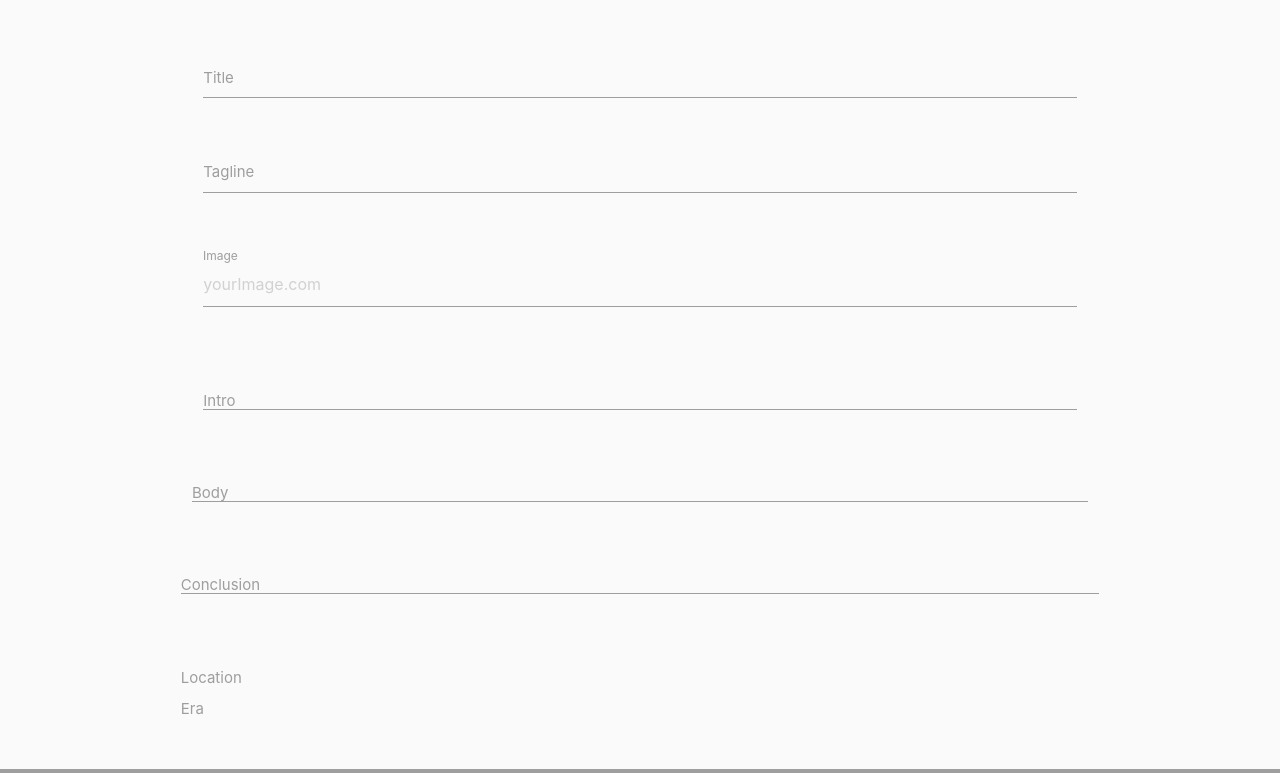
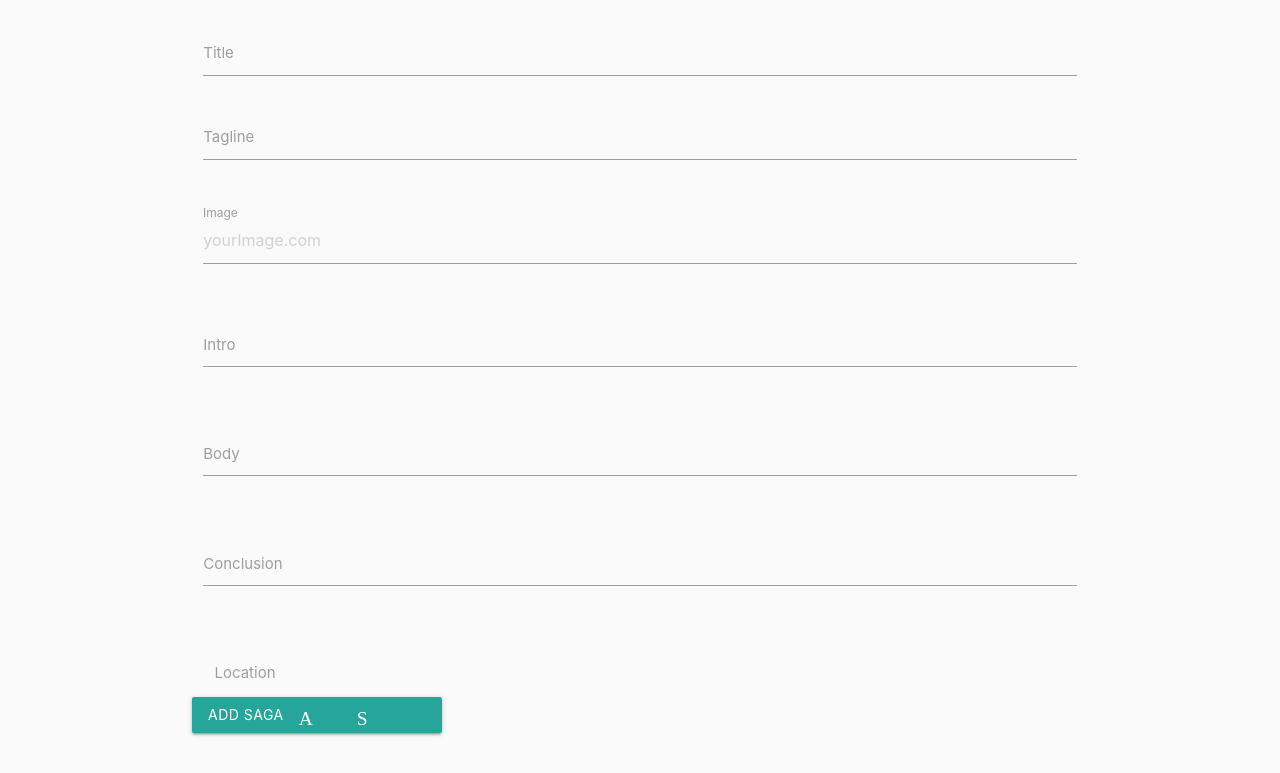
Before and after one commit to isntlee/Sagacity, a Flask app: page /add_saga in a window 1280 px wide. Shown: the part 2640-3413 px from the top of the page. Run offline with Flask 2, Linux system fonts and the light colour scheme; some libraries are stand-ins or nearby versions.

Commit message:
Finetuning addSaga

```diff
--- a/app.py
+++ b/app.py
@@ -28,10 +28,17 @@ def get_sagas():
 
 @app.route('/add_saga')
 def add_saga():
-    return render_template('addSaga.html')
+    return render_template('addSaga.html', )
+
+
+@app.route('/insert_saga', methods=['POST'])
+def insert_saga():
+    sagas = list(saga.find())
+    sagas.insert_one(request.form.to_dict())
+    return redirect(url_for('get_sagas'))
 
 
 if __name__ == '__main__':
     app.run(host=os.environ.get('IP'),
             port=int(os.environ.get('PORT')),
-            debug=False)
+            debug=True)
--- a/templates/addSaga.html
+++ b/templates/addSaga.html
@@ -1,9 +1,9 @@
 {% extends 'base.html' %}
 {% block content %}
-<h3>Add Saga<h3>
+<h3>Add Saga</h3>
 
 <div class="row">
-    <form action="" method="POST" class="col s12">
+    <form action="{{ url_for('insert_saga') }}" method="POST" class="col s12">
       <div class="row">
         <div class="input-field col s12">
           <input id="sagaTitle" type="text" class="validate">
@@ -26,15 +26,18 @@
             <textarea id="Intro" class="materialize-textarea" data-length="120"></textarea>
             <label for="intro">Intro</label>
             </div>
+        </div>
         <div class="row">
             <div class="input-field col s12">
             <textarea id="Body" class="materialize-textarea" data-length="120"></textarea>
             <label for="intro">Body</label>
             </div>
+        </div>
         <div class="row">
             <div class="input-field col s12">
             <textarea id="Conclusion" class="materialize-textarea" data-length="120"></textarea>
             <label for="intro">Conclusion</label>
+            </div>
         </div>
         <div class="input-field col s12">
             <select>
@@ -54,6 +57,10 @@
             </select>
             <label>Era</label>
         </div>
+        <div class="row">
+            <button class="btn waves-effect waves-light" type="submit" name="action">Add Saga
+                <i class="material-icons right">Add Saga</i>
+             </button>
     </form>
 </div>
 {% endblock %}
--- a/templates/saga.html
+++ b/templates/saga.html
@@ -1,4 +1,5 @@
-{% extends 'base.html' %}
+
+<!-- {% extends 'base.html' %}
 {% block content %}
     {% for saga in sagas %}
             <h3>{{saga.sagaTitle}}</h3>
@@ -10,4 +11,4 @@
             <p>{{saga.Conclusion}}</p>
     {% endfor %}
 
-{% endblock %}
+{% endblock %} -->
```
Lines whose indentation alone changed are shown as unchanged.
